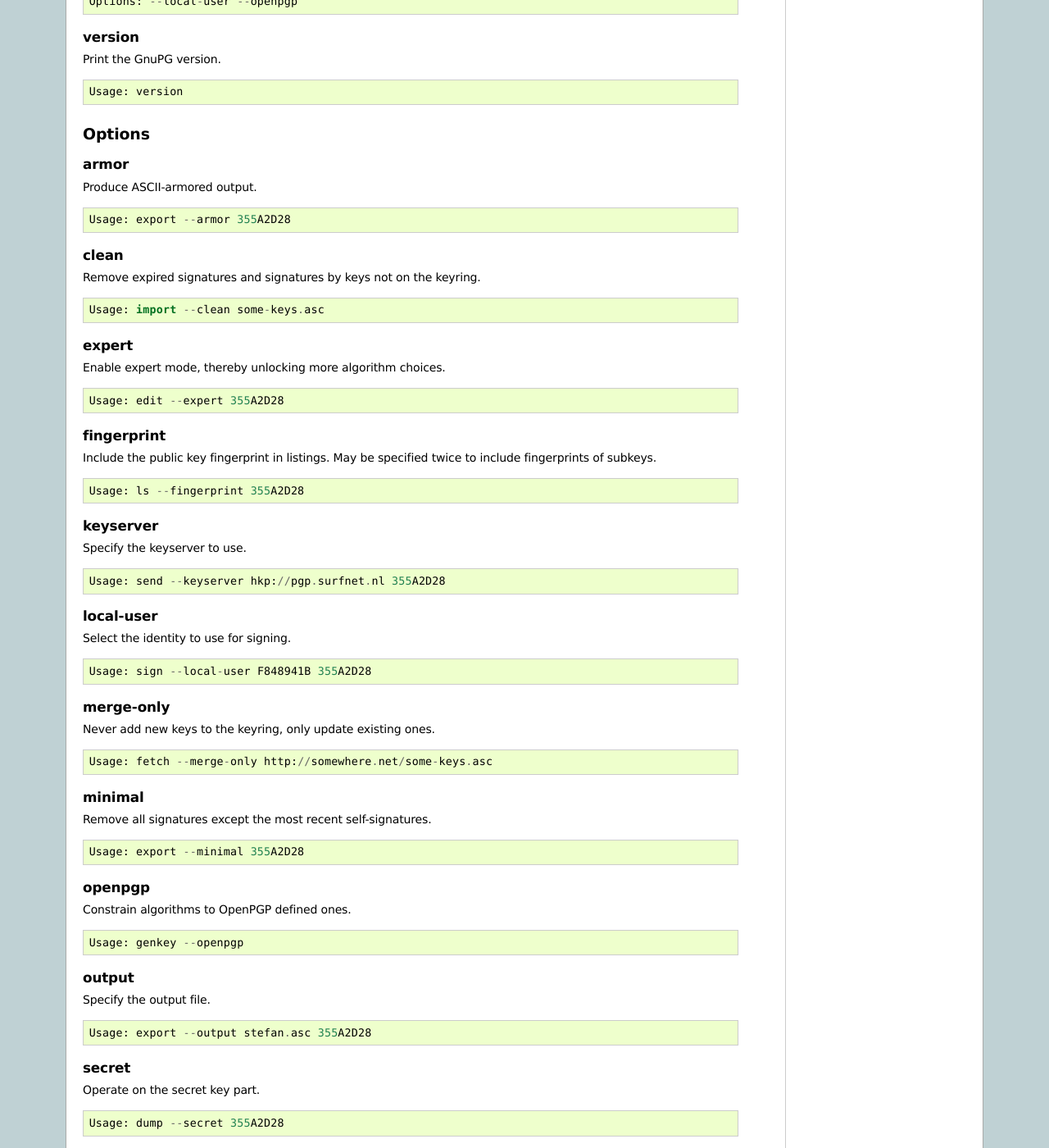
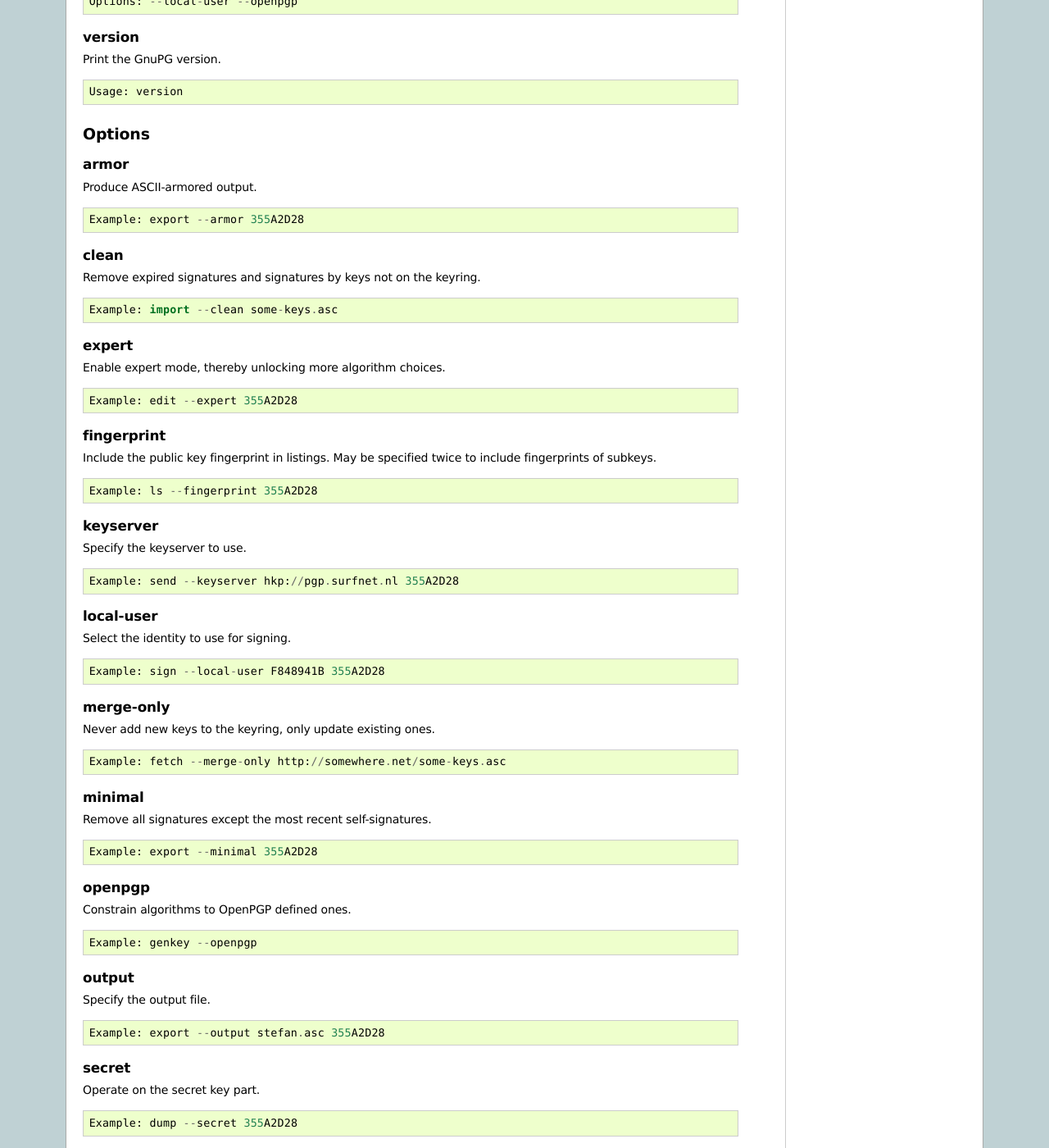
Before and after one commit to stefanholek/gpgkeys, a Sphinx documentation site: the page built from docs/index.rst, in a window 1280 px wide and 1400 px high, scrolled down 2993 px. Shown: the whole window at 82% size. Built offline with Sphinx 7.4.7, drawn with Linux system fonts in a browser that asks for light colours; the version number is read from the project's files by our own code; some of the changed lines change nothing that is shown; some of the changed text lies outside the part shown.

Commit message:
Usage -> Example.

```diff
--- a/docs/index.rst
+++ b/docs/index.rst
@@ -233,7 +233,7 @@ Produce ASCII-armored output.
 
 ::
 
-  Usage: export --armor 355A2D28
+  Example: export --armor 355A2D28
 
 :index:`clean`
 --------------
@@ -241,7 +241,7 @@ Remove expired signatures and signatures by keys not on the keyring.
 
 ::
 
-  Usage: import --clean some-keys.asc
+  Example: import --clean some-keys.asc
 
 :index:`expert`
 ---------------
@@ -249,7 +249,7 @@ Enable expert mode, thereby unlocking more algorithm choices.
 
 ::
 
-  Usage: edit --expert 355A2D28
+  Example: edit --expert 355A2D28
 
 :index:`fingerprint`
 --------------------
@@ -258,7 +258,7 @@ to include fingerprints of subkeys.
 
 ::
 
-  Usage: ls --fingerprint 355A2D28
+  Example: ls --fingerprint 355A2D28
 
 :index:`keyserver`
 ------------------
@@ -266,7 +266,7 @@ Specify the keyserver to use.
 
 ::
 
-  Usage: send --keyserver hkp://pgp.surfnet.nl 355A2D28
+  Example: send --keyserver hkp://pgp.surfnet.nl 355A2D28
 
 :index:`local-user`
 -------------------
@@ -274,7 +274,7 @@ Select the identity to use for signing.
 
 ::
 
-  Usage: sign --local-user F848941B 355A2D28
+  Example: sign --local-user F848941B 355A2D28
 
 :index:`merge-only`
 -------------------
@@ -282,7 +282,7 @@ Never add new keys to the keyring, only update existing ones.
 
 ::
 
-  Usage: fetch --merge-only http://somewhere.net/some-keys.asc
+  Example: fetch --merge-only http://somewhere.net/some-keys.asc
 
 :index:`minimal`
 ----------------
@@ -290,7 +290,7 @@ Remove all signatures except the most recent self-signatures.
 
 ::
 
-  Usage: export --minimal 355A2D28
+  Example: export --minimal 355A2D28
 
 :index:`openpgp`
 ----------------
@@ -298,7 +298,7 @@ Constrain algorithms to OpenPGP defined ones.
 
 ::
 
-  Usage: genkey --openpgp
+  Example: genkey --openpgp
 
 :index:`output`
 ---------------
@@ -306,7 +306,7 @@ Specify the output file.
 
 ::
 
-  Usage: export --output stefan.asc 355A2D28
+  Example: export --output stefan.asc 355A2D28
 
 :index:`secret`
 ---------------
@@ -314,7 +314,7 @@ Operate on the secret key part.
 
 ::
 
-  Usage: dump --secret 355A2D28
+  Example: dump --secret 355A2D28
 
 :index:`secret-and-public`
 --------------------------
@@ -322,7 +322,7 @@ Operate on both secret and public key parts.
 
 ::
 
-  Usage: del --secret-and-public 355A2D28
+  Example: del --secret-and-public 355A2D28
 
 :index:`with-colons`
 --------------------
@@ -330,7 +330,7 @@ Print output fields in colon-separated format.
 
 ::
 
-  Usage: listsig --with-colons 355A2D28
+  Example: listsig --with-colons 355A2D28
 
 
 Indices and Tables
```
